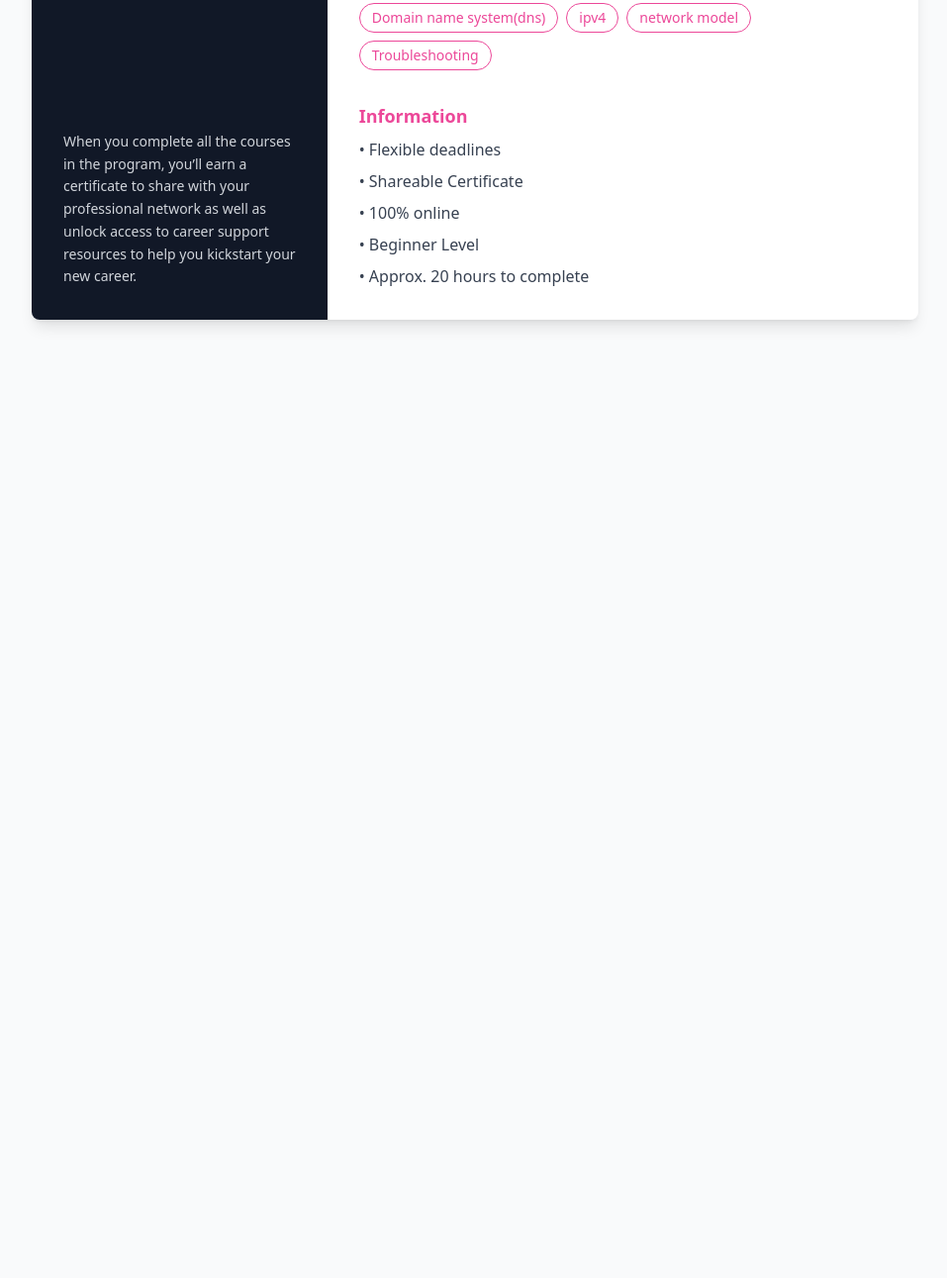
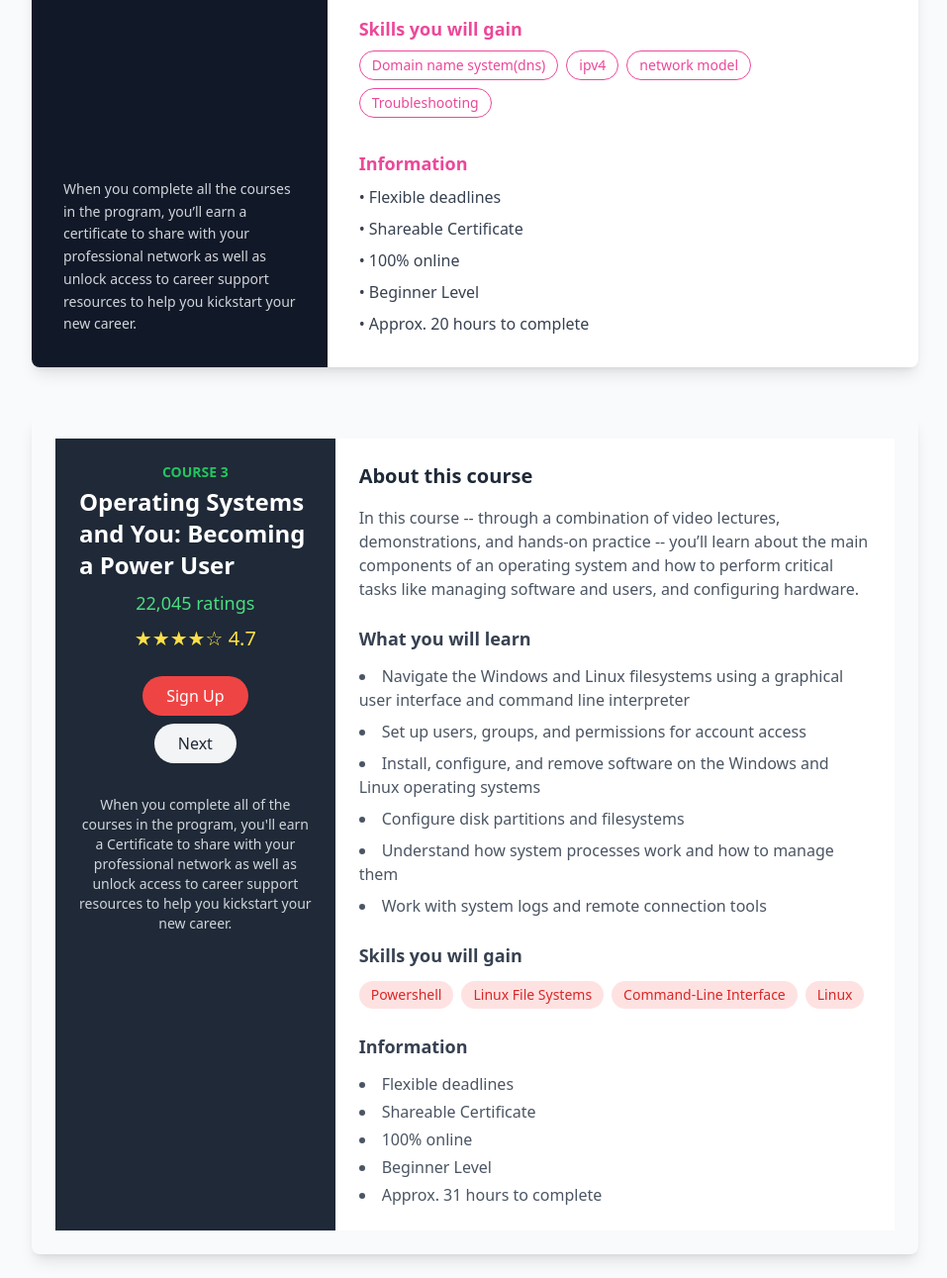
Before and after one commit to afsara-jahen/project-3, a website built with Vite: page index.html in a window 1280 px wide. Shown: the part 3675-4966 px from the top of the page at 99% size, without its empty margins (160-1117 px from the left). Before the commit the page ends 4022 px from the top, so only its background shows below. Built offline with nearby package versions, Linux system fonts and the light colour scheme.

Commit message:
new feature

```diff
--- a/index.html
+++ b/index.html
@@ -329,6 +329,8 @@
 <div>
 
 </div>
+<br>
+<br>
 <!-- Main Container for the Card -->
 <div class="flex bg-gray-100 rounded-lg shadow-lg max-w-4xl mx-auto font-sans overflow-hidden">
 
@@ -439,6 +441,57 @@
   </div>
 </div>
 
+<br>
+<br>
+<!-- Card Container -->
+<div class="flex flex-col lg:flex-row bg-gray-50 p-6 max-w-4xl mx-auto shadow-lg rounded-lg overflow-hidden">
+  <!-- Left Section -->
+  <div class="bg-gray-800 text-white p-6 flex flex-col items-center lg:w-1/3">
+      <p class="text-sm font-bold uppercase text-green-500 mb-1">Course 3</p>
+      <h2 class="text-2xl font-semibold mb-2">Operating Systems and You: Becoming a Power User</h2>
+      <p class="text-green-400 text-lg mb-2">22,045 ratings</p>
+      <p class="text-yellow-300 text-xl mb-6">★★★★☆ 4.7</p>
+      <button class="bg-red-500 text-white py-2 px-6 rounded-full mb-2">Sign Up</button>
+      <button class="bg-gray-100 text-gray-800 py-2 px-6 rounded-full">Next</button>
+      <p class="text-gray-300 text-center text-sm mt-8">When you complete all of the courses in the program, you'll earn a Certificate to share with your professional network as well as unlock access to career support resources to help you kickstart your new career.</p>
+  </div>
+
+  <!-- Right Section -->
+  <div class="bg-white p-6 lg:w-2/3">
+      <h3 class="text-xl font-bold text-gray-800 mb-4">About this course</h3>
+      <p class="text-gray-600 mb-6">In this course -- through a combination of video lectures, demonstrations, and hands-on practice -- you’ll learn about the main components of an operating system and how to perform critical tasks like managing software and users, and configuring hardware.</p>
+
+      <h4 class="text-lg font-semibold text-gray-700 mb-3">What you will learn</h4>
+      <ul class="list-disc list-inside space-y-2 text-gray-600">
+          <li>Navigate the Windows and Linux filesystems using a graphical user interface and command line interpreter</li>
+          <li>Set up users, groups, and permissions for account access</li>
+          <li>Install, configure, and remove software on the Windows and Linux operating systems</li>
+          <li>Configure disk partitions and filesystems</li>
+          <li>Understand how system processes work and how to manage them</li>
+          <li>Work with system logs and remote connection tools</li>
+      </ul>
+
+      <h4 class="text-lg font-semibold text-gray-700 mt-6 mb-3">Skills you will gain</h4>
+      <div class="flex flex-wrap gap-2">
+          <span class="bg-red-100 text-red-600 text-sm font-medium py-1 px-3 rounded-full">Powershell</span>
+          <span class="bg-red-100 text-red-600 text-sm font-medium py-1 px-3 rounded-full">Linux File Systems</span>
+          <span class="bg-red-100 text-red-600 text-sm font-medium py-1 px-3 rounded-full">Command-Line Interface</span>
+          <span class="bg-red-100 text-red-600 text-sm font-medium py-1 px-3 rounded-full">Linux</span>
+      </div>
+
+      <h4 class="text-lg font-semibold text-gray-700 mt-6 mb-3">Information</h4>
+      <ul class="list-disc list-inside space-y-1 text-gray-600">
+          <li>Flexible deadlines</li>
+          <li>Shareable Certificate</li>
+          <li>100% online</li>
+          <li>Beginner Level</li>
+          <li>Approx. 31 hours to complete</li>
+      </ul>
+  </div>
+</div>
+
+
+
 
 
 
```
